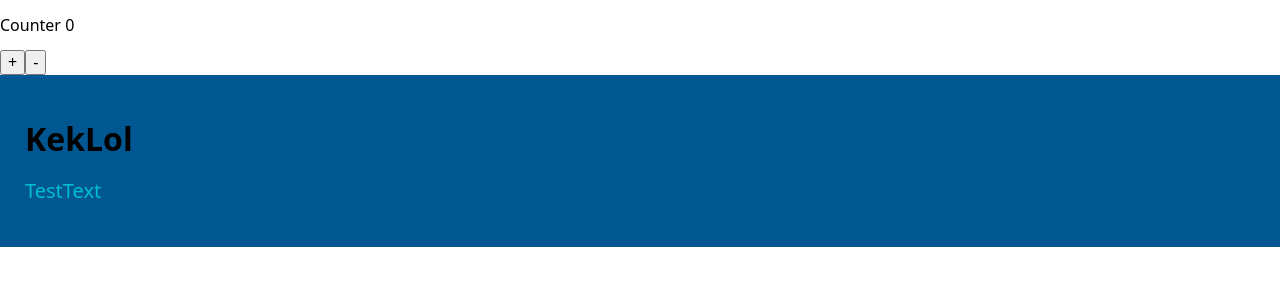
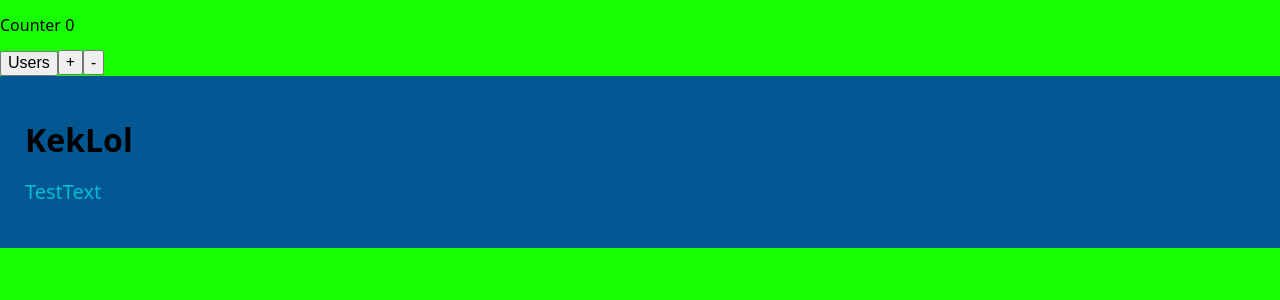
Before and after one commit to Fluebubble/team-list, a React (Create React App) app: page / in a window 1280 px wide. Shown: the top 300 px of the page. Built offline with nearby package versions, Linux system fonts and the light colour scheme.

Commit message:
eslint fix

```diff
--- a/src/App.jsx
+++ b/src/App.jsx
@@ -1,6 +1,7 @@
 import React, { useState } from 'react';
 import { TestComponent } from './components/TestComponent/TestComponent';
 import 'modern-normalize';
+import { Button } from './components/Button/Button';
 
 export const App = () => {
   const [counter, setCounter] = useState(0);
@@ -8,7 +9,7 @@ export const App = () => {
   return (
     <>
       <p>Counter {counter}</p>
-
+      <Button>Users</Button>
       <button
         type="button"
         onClick={() => setCounter((prevState) => prevState + 1)}
--- a/src/styles/index.scss
+++ b/src/styles/index.scss
@@ -1 +1,4 @@
-@import './variables/colors.scss';
+// @import './variables/colors.scss';
+@import './variables/index';
+@import './fonts';
+@import './global';
```
Also changed, not shown: .eslintrc.json, src/components/Button/Button.jsx (renamed from src/Button/Button.jsx), src/components/Button/Button.module.scss (renamed from src/Button/Button.module.scss).
